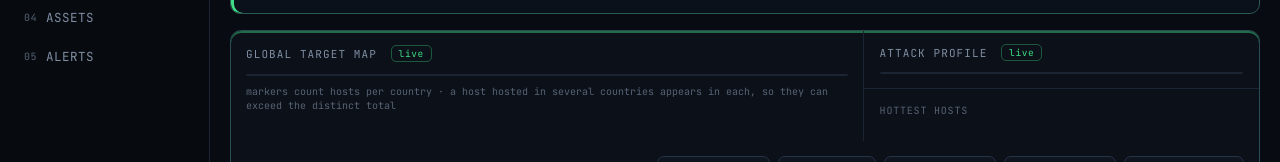
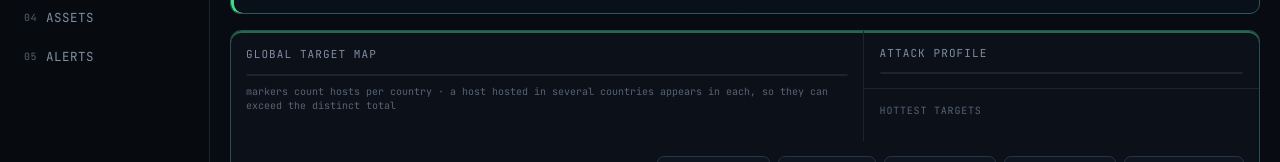
Before and after one commit to 43n51c/anti-ddosia, a website: page public/index.html in a window 1280 px wide. Shown: the part 223-385 px from the top of the page. Drawn offline with Linux system fonts and the light colour scheme; no server answers.

Commit message:
Live zone: one "live" tag (in OVERVIEW), rename HOTTEST HOSTS → TARGETS
The whole cluster is already framed as live (green accent + the OVERVIEW tag),
so drop the redundant "live" tags on GLOBAL TARGET MAP and ATTACK PROFILE.
Rename the rail's HOTTEST HOSTS to HOTTEST TARGETS for terminology consistency.

Co-Authored-By: Claude Opus 4.8 <noreply@anthropic.com>

```diff
--- a/public/index.html
+++ b/public/index.html
@@ -115,7 +115,7 @@
       <div class="overview" id="overview" hidden></div>
       <div class="live-board">
         <div class="pnl map-pnl">
-          <div class="pnl-h"><span>GLOBAL TARGET MAP <span class="live-tag">live</span></span><span class="mono" id="mapMeta"></span></div>
+          <div class="pnl-h"><span>GLOBAL TARGET MAP</span><span class="mono" id="mapMeta"></span></div>
           <div id="mapBox" class="map-box">
             <div id="map" class="map"></div>
             <div id="mapTip" class="map-tip" hidden></div>
@@ -128,9 +128,9 @@
           <div class="map-note mono">markers count hosts per country · a host hosted in several countries appears in each, so they can exceed the distinct total</div>
         </div>
         <div class="live-rail">
-          <div class="pnl-h"><span>ATTACK PROFILE <span class="live-tag">live</span></span></div>
+          <div class="pnl-h"><span>ATTACK PROFILE</span></div>
           <div id="mapProfile" class="ov-grid prof-grid"></div>
-          <div class="rail-sec">HOTTEST HOSTS</div>
+          <div class="rail-sec">HOTTEST TARGETS</div>
           <div id="railHosts" class="hostlist"></div>
         </div>
       </div>
```
